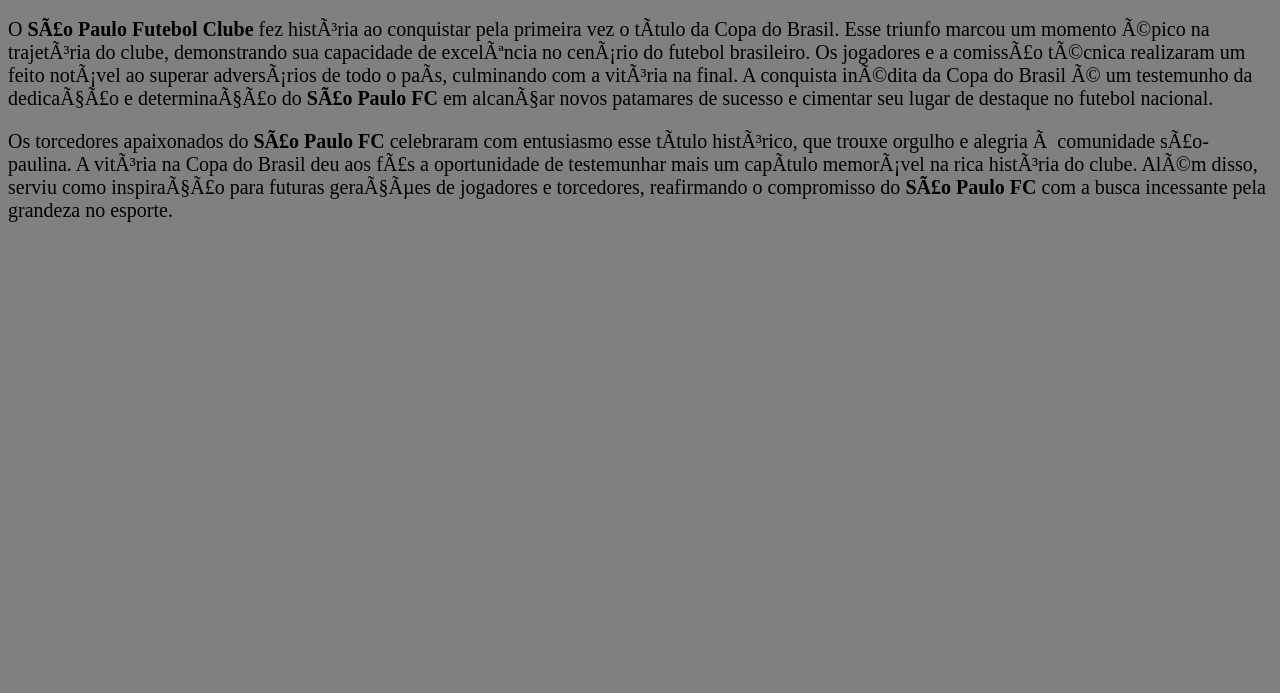
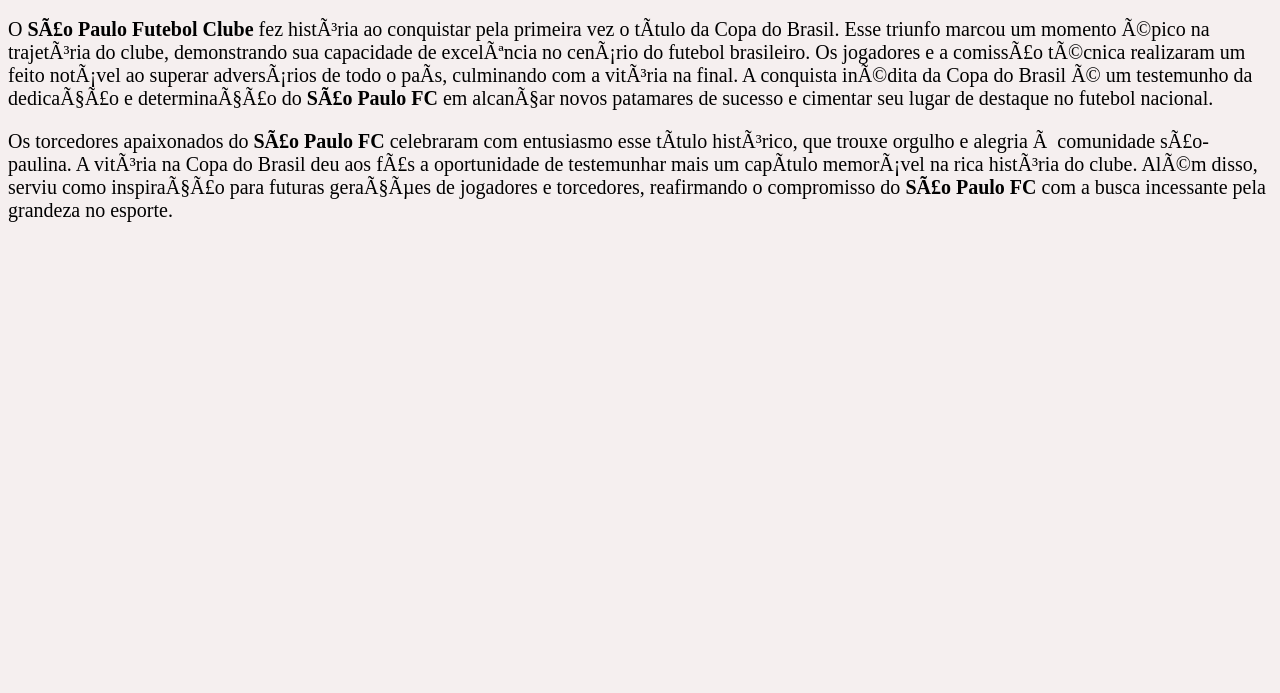
Before and after one commit to ProfessorRafaelAssumpcao/formadores_TurmaA, a plain HTML site: page index.html in a window 1280 px wide. Shown: the part 107-800 px from the top of the page. Drawn offline with Linux system fonts and the light colour scheme.

Commit message:
ajuste tons de cinza background

```diff
--- a/style.css
+++ b/style.css
@@ -11,5 +11,5 @@ p{
 }
 
 body{
-    background-color: gray;
+    background-color: rgb(245, 239, 239);
 }
```
